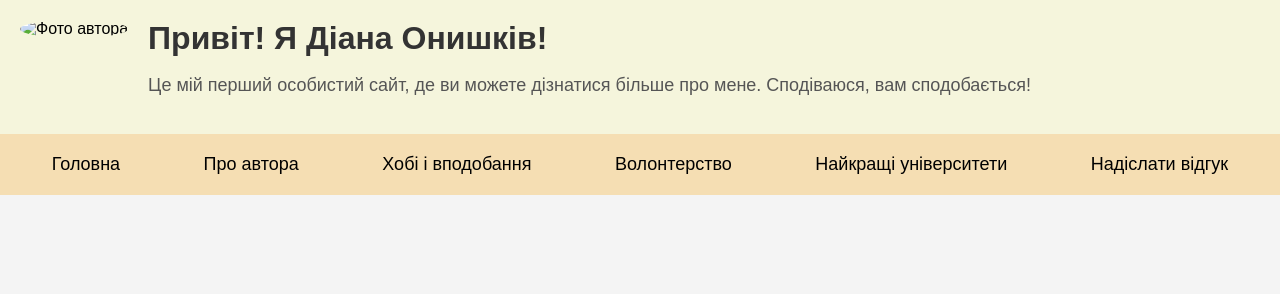
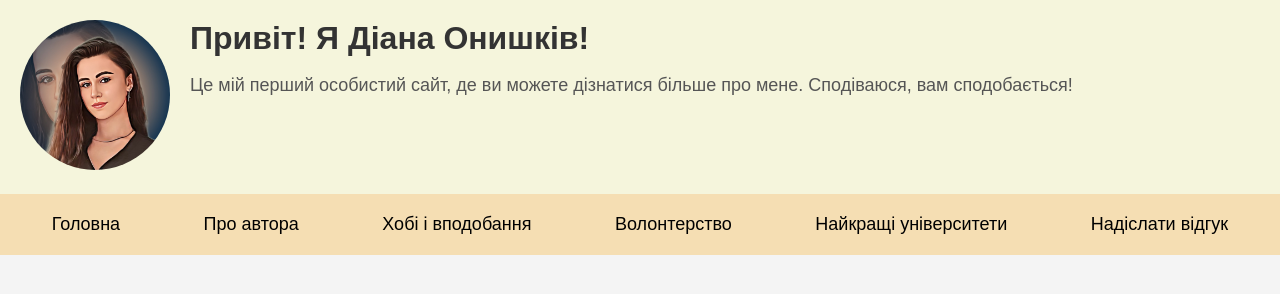
Before and after one commit to diaxswq/website, a plain HTML site: page index.html in a window 1280 px wide. Drawn offline with Linux system fonts and the light colour scheme.

Commit message:
index.html

```diff
--- a/index.html
+++ b/index.html
@@ -7,11 +7,10 @@
     <link rel="stylesheet" href="styles.css">
 </head>
 <body>
-    <!-- Верхня частина сайту -->
     <header>
         <div class="header-container">
             <div class="photo">
-                <img src="sec.jpg" alt="Фото автора" />
+                <img src="pictures/sec.jpg" alt="Фото автора" />
             </div>
             <div class="greeting">
                 <h1>Привіт! Я Діана Онишків!</h1>
@@ -20,7 +19,6 @@
         </div>
     </header>
 
-    <!-- Меню -->
     <div class="menu-container">
         <nav>
             <ul>
@@ -34,38 +32,29 @@
         </nav>
     </div>
 
-    <!-- Контент -->
     <main>
-        <!-- Розділ "Головна" -->
         <section id="home" class="content-box active">
             <h2>Привітик!</h2>
             <p>Welcome! Тут я поділюся інформацією про себе, своє життя і деякі особисті вподобання/рекомендації щодо університетів. I will be happy якщо Ви напишете відгук. Приємного читання!</p>
             <p>P.S. Щоб перейти до інформації, перейдіть за посиланнями вище:)</p>
         </section>
 
-        <!-- Розділ "Про автора" -->
         <section id="about" class="content-box">
     		<iframe src="about.html" width="100%" height="500px" frameborder="0"></iframe>
 		</section>
 
-
-        <!-- Розділ "Мої улюблені предмети" -->
         <section id="subjects" class="content-box">
             <iframe src="subjects.html" width="100%" height="500px" frameborder="0"></iframe>
         </section>
 
-        <!-- Розділ "Мої найкращі друзі" -->
         <section id="friends" class="content-box">
         	<iframe src="friends.html" width="100%" height="500px" frameborder="0"></iframe>
         </section>
-
-        <!-- Розділ "Найкращі університети" -->
         <section id="universities" class="content-box">
             <iframe src="universities.html" width="100%" height="500px" frameborder="0"></iframe>
         </section>
         </section>
 
-        <!-- Розділ "Надіслати відгук" -->
         <section id="feedback" class="content-box">
     <iframe src="feedback.html" width="100%" height="500px" frameborder="0"></iframe>
 </section>
```
